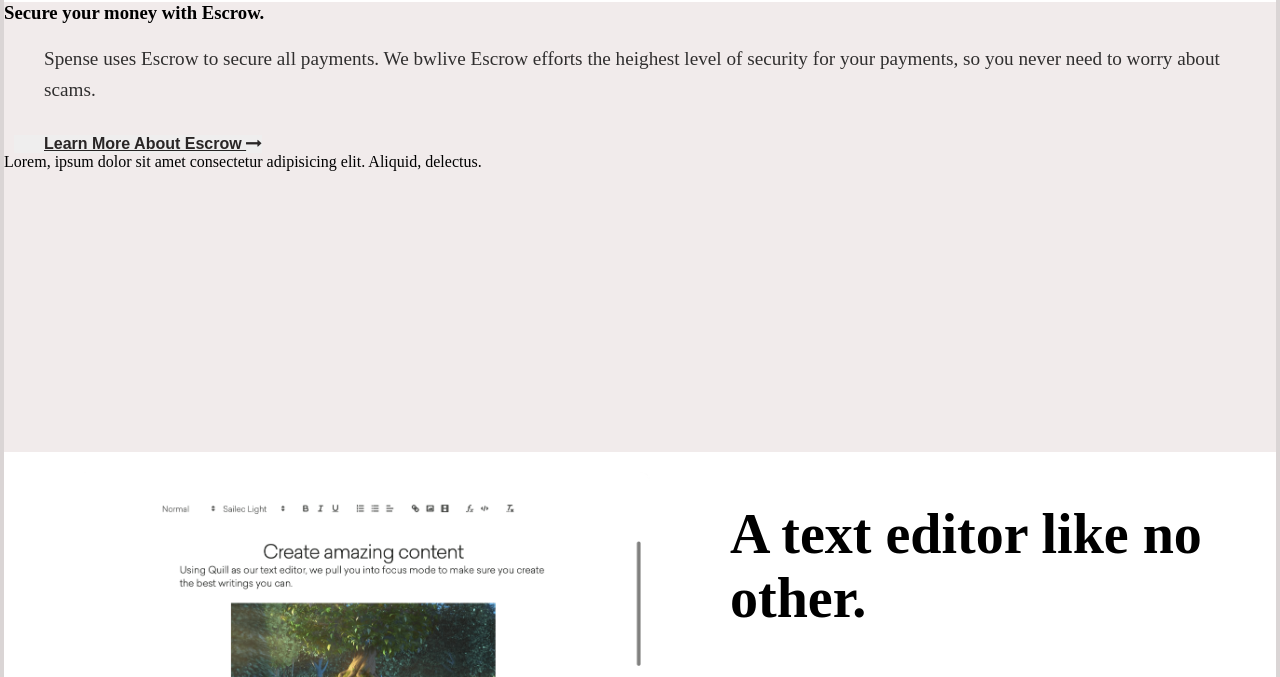
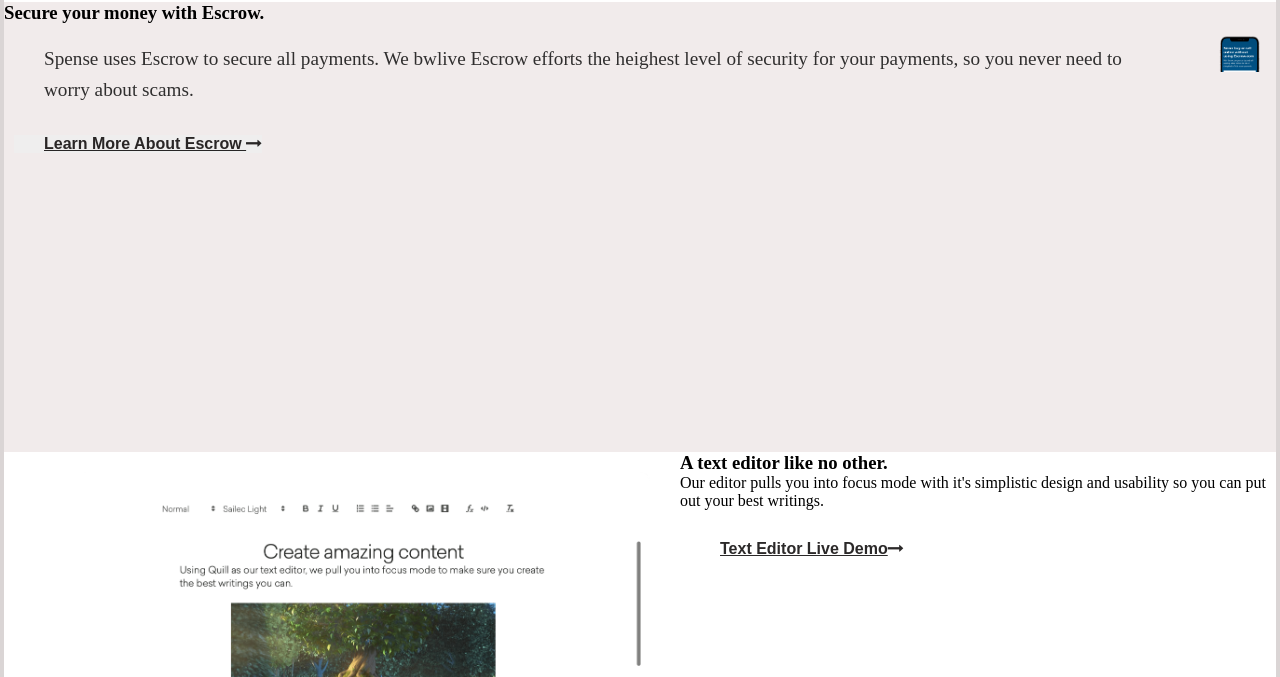
Before and after one commit to engnurulamin/spense-website, a plain HTML site: page index.html in a window 1280 px wide. Shown: the part 940-1617 px from the top of the page. Drawn offline with Linux system fonts and the light colour scheme.

Commit message:
section-3 fixed

```diff
--- a/index.html
+++ b/index.html
@@ -79,24 +79,23 @@
        </div>
     </section>
     <section class="section-three">
-      <div class="banner-2">
-          <h3 class="heading-3">Secure your money with Escrow.</h3>
+      <div class="lorem">
+        <h3 class="heading-3">Secure your money with Escrow.</h3>
         <p class="para-2">Spense uses Escrow to secure all payments. We bwlive Escrow
           efforts the heighest level of security for your payments,
         so you never need to worry about scams.</p>
         <button id="my-btn"><u>Learn More About Escrow <i class="fa fa-long-arrow-right" aria-hidden="true"></i> </u></button>
-        <div class="empty">
-          Lorem, ipsum dolor sit amet consectetur adipisicing elit. Aliquid, delectus.
-        </div>
       </div>
-
+      <div class="ipsum">
+        <img src="images/Phone .png" alt="background" class="img-section">
+      </div>
     </section>
     <section>
       <div class="section-four">
           <div class="bg-image"></div>
         <div class="section-4-div">
-          <h3 class="bg-heading">A text editor like no other. </h3>
-          <p class="para-2">
+          <h3 class="heading-4">A text editor like no other. </h3>
+          <p class="para-3">
             Our editor pulls you into focus mode with it's simplistic design and
             usability so you can put out your best writings.
           </p>
```
